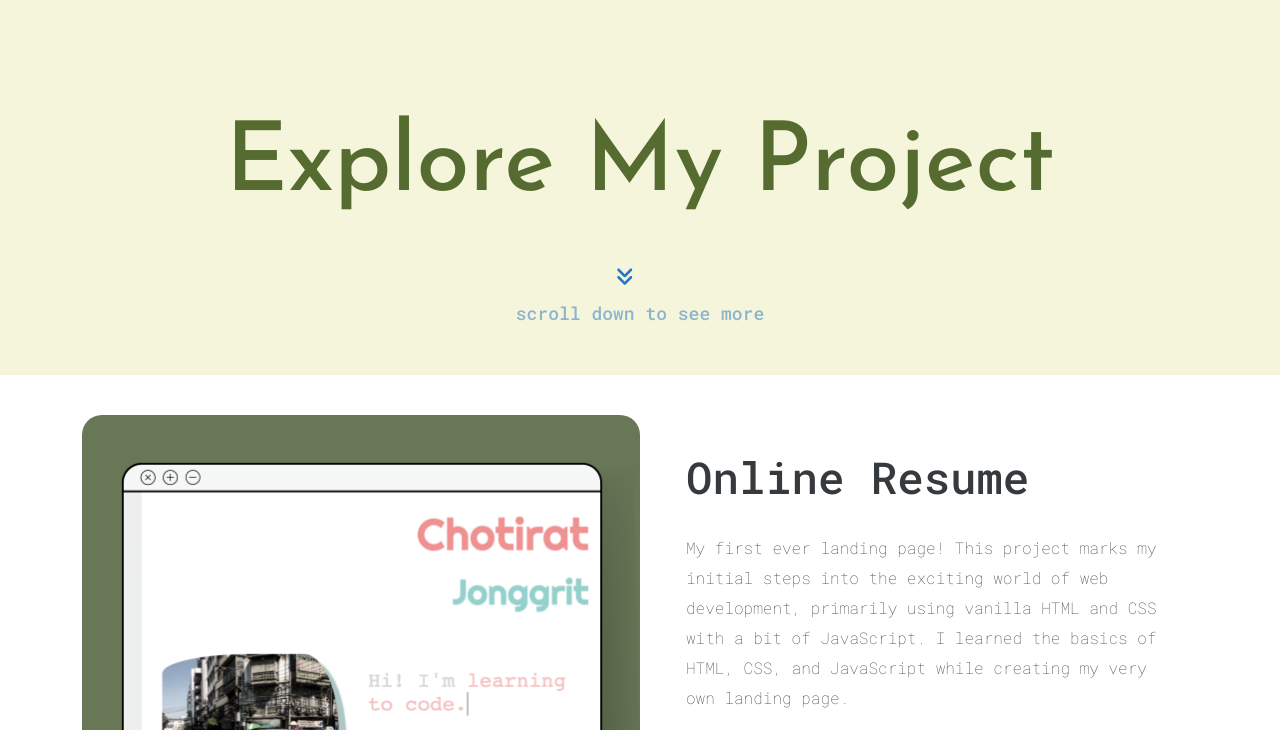
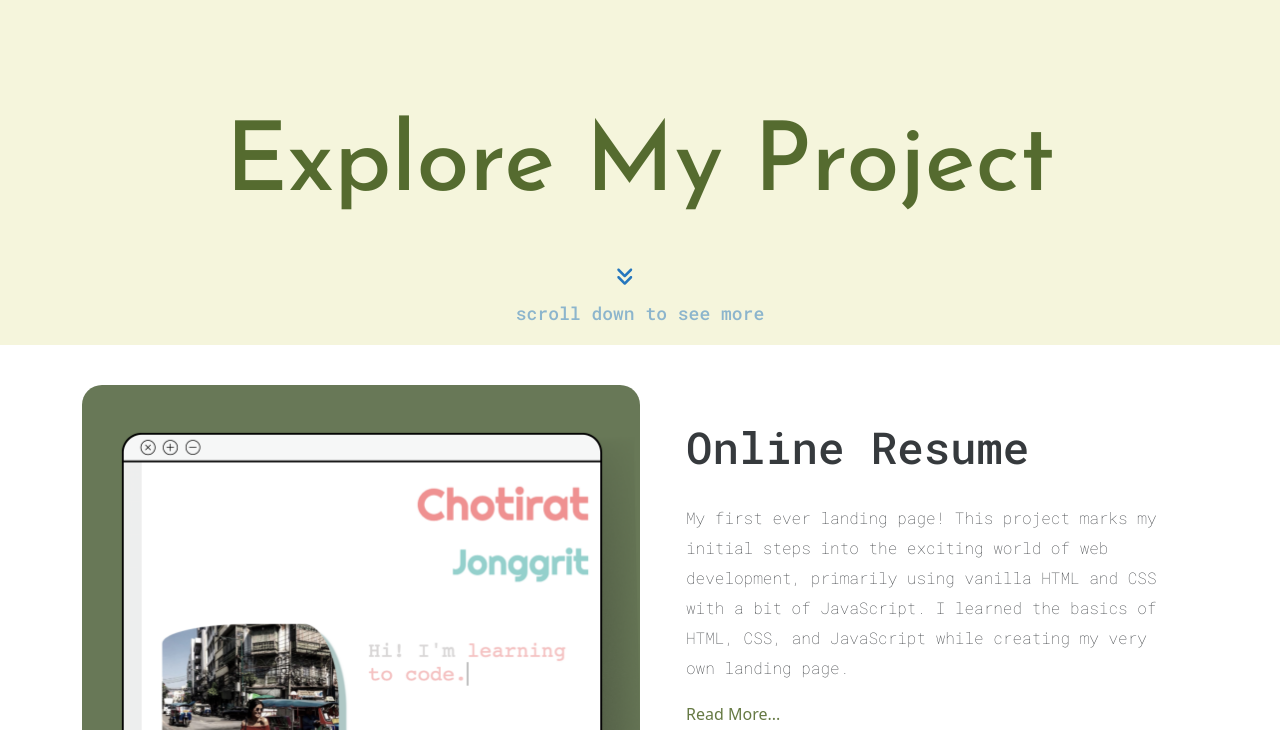
Before and after one commit to jgchoti/jgchoti.github.io, a React app: page /project in a window 1280 px wide. Shown: the part 65-795 px from the top of the page. Built offline with nearby package versions, Linux system fonts and the light colour scheme; some packages are replaced by stand-ins of ours.

Commit message:
Update layout.css

```diff
--- a/src/style/layout.css
+++ b/src/style/layout.css
@@ -1,6 +1,6 @@
 .hero {
   padding-top: 150px;
-  padding-bottom: 40px;
+  padding-bottom: 10px;
   text-align: center;
   background-color: var(--main-bg-color);
   z-index: 3;
@@ -9,6 +9,7 @@
 
 .content-wrapper {
   position: relative;
+  padding-bottom: 20px;
   z-index: 2;
 }
 
```
